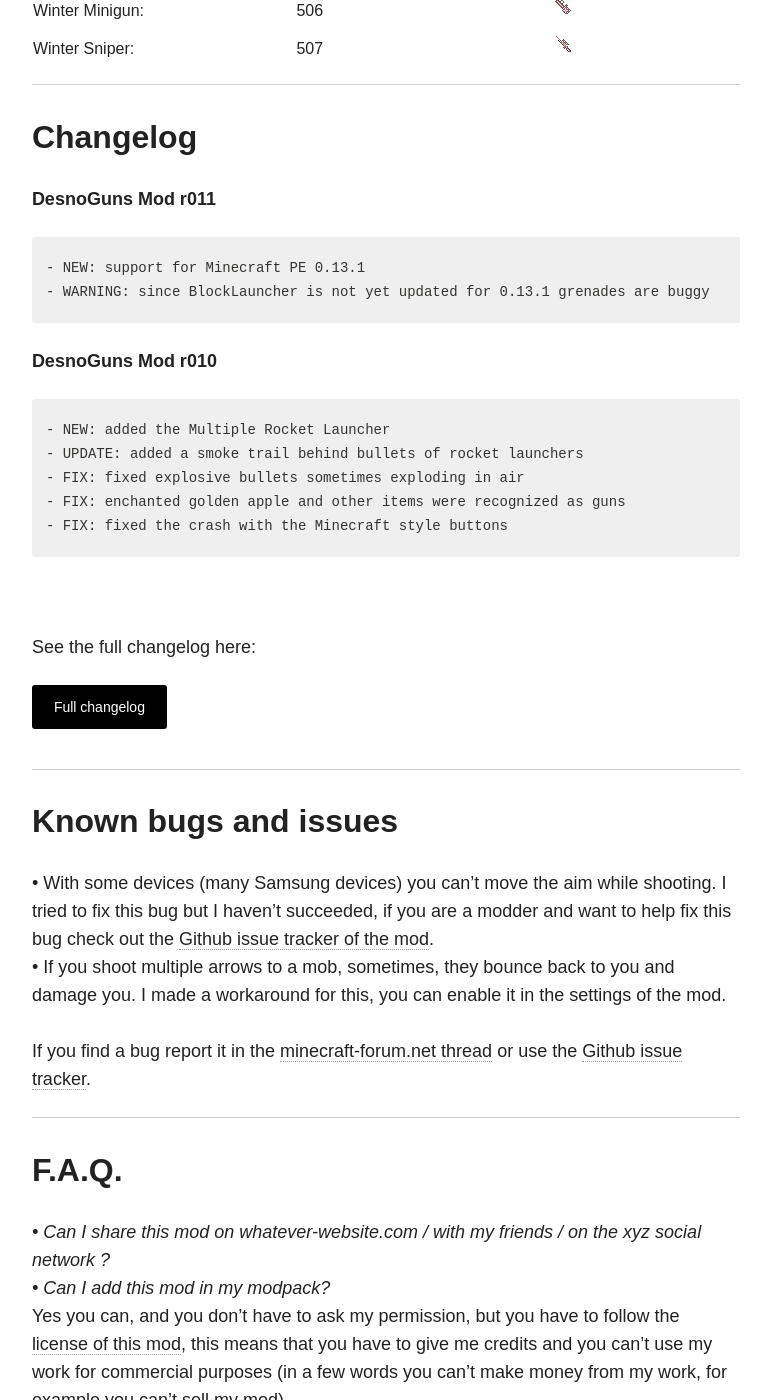
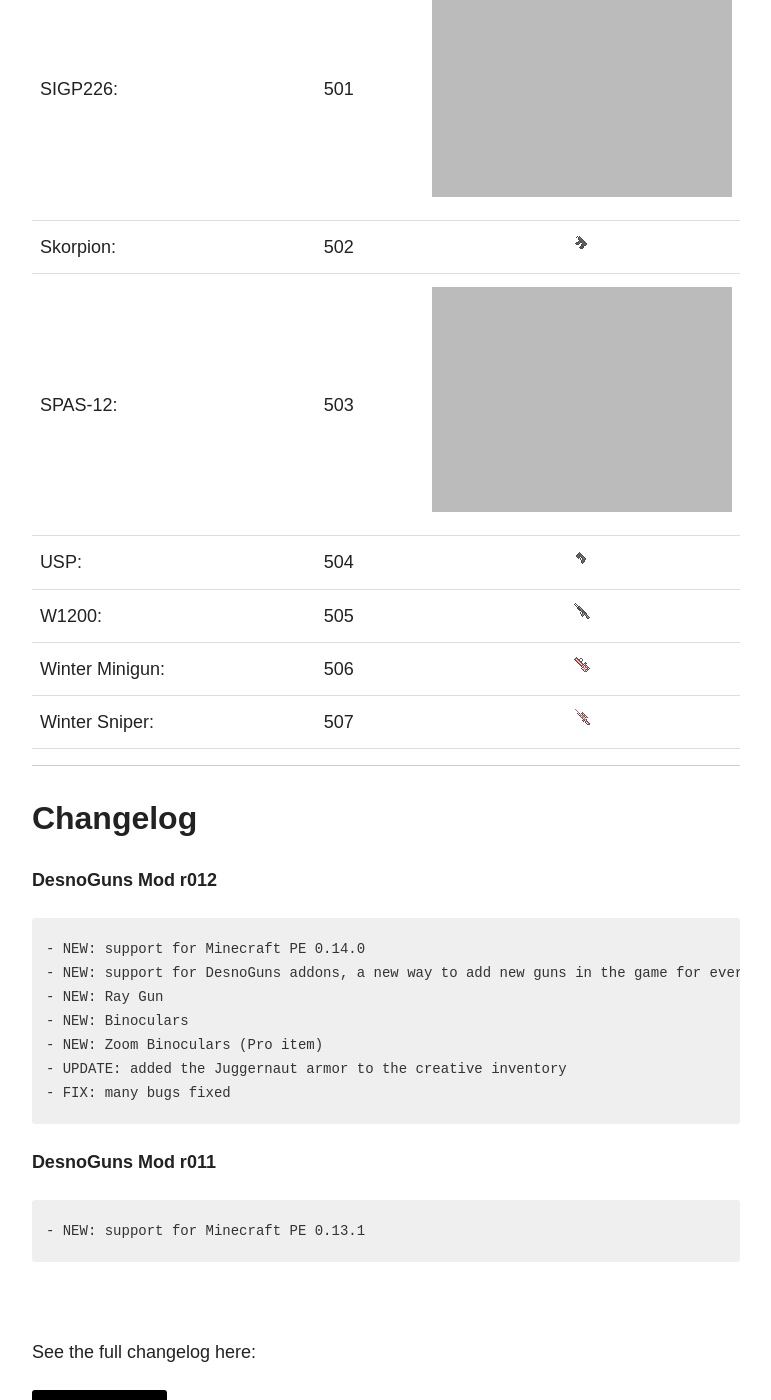
Before and after one commit to Desno365/Desno365.github.io, a Jekyll site: the page built from minecraft/desnoguns-mod/index.md, in a window 1280 px wide and 1400 px high, scrolled down 12956 px. Shown: the whole window, without its empty margins (254-1025 px from the left). Built offline with Jekyll 4.4.1, drawn with Linux system fonts in a browser that asks for light colours; nearby versions of some CDN libraries; comment, search, counter and statistics services are not loaded; some of the changed text lies outside the part shown.

Commit message:
DesnoGuns r012; Fix tables with new website version

```diff
--- a/minecraft/desnoguns-mod/index.md
+++ b/minecraft/desnoguns-mod/index.md
@@ -44,16 +44,16 @@
 
 ## Downloads
 
-<i>Minecraft Pocket Edition 0.13.1:</i><br>
-<i> --- DesnoGuns Mod <b>r011</b>:</i>
+<i>Minecraft Pocket Edition 0.14.0:</i><br>
+<i> --- DesnoGuns Mod <b>r012</b>:</i>
 
 | Website | Support | Regular |
 |:--------|:-------:|:-------:|
-| Filecred:          | [Support download](http://adf.ly/1TidSk) | [Regular download](http://filecred.com/A423G567) |
-| MediaFire:         | [Support download](http://adf.ly/1TidW3) | [Regular download](http://www.mediafire.com/download/l3wv18fkokefz1f/DesnoGuns_r011_Desno365.zip) |
-| Android File Host: | [Support download](http://adf.ly/1TidOf) | [Regular download](https://www.androidfilehost.com/?fid=24269982087022113) |
+| Filecred:          | [Support download](http://adf.ly/1XGAsD) | [Regular download](http://filecred.com/A533G56C) |
+| MediaFire:         | [Support download](http://adf.ly/1XGAzC) | [Regular download](http://www.mediafire.com/download/2wvqtltsl2fu86a/DesnoGuns_r012_Desno365.zip) |
+| Android File Host: | [Support download](http://adf.ly/1XGB4r) | [Regular download](https://www.androidfilehost.com/?fid=24421527759884108) |
 |----
-{: rules="groups"}
+{: .table}
 
 • Remember to read the "Installation instructions" section before downloading.
 <br><br>
@@ -179,25 +179,26 @@
 | Winter Minigun:              | 506      | <figure><a href="{{ site.url }}/minecraft/desnoguns-mod/images/how-to-craft/crafting/minigun.png"><img src="{{ site.url }}/minecraft/desnoguns-mod/images/how-to-craft/icons/Xmas-minigun.png" alt="image"></a></figure> |
 | Winter Sniper:               | 507      | <figure><a href="{{ site.url }}/minecraft/desnoguns-mod/images/how-to-craft/crafting/sniper-rifle.png"><img src="{{ site.url }}/minecraft/desnoguns-mod/images/how-to-craft/icons/Xmas-sniper.png" alt="image"></a></figure> |
 |----
-{: rules="groups"}
+{: .table}
 
 ---
 
 ## Changelog
 
+**DesnoGuns Mod r012**
+{% highlight text %}
+- NEW: support for Minecraft PE 0.14.0
+- NEW: support for DesnoGuns addons, a new way to add new guns in the game for everyone!
+- NEW: Ray Gun
+- NEW: Binoculars
+- NEW: Zoom Binoculars (Pro item)
+- UPDATE: added the Juggernaut armor to the creative inventory
+- FIX: many bugs fixed
+{% endhighlight %}
+
 **DesnoGuns Mod r011**
 {% highlight text %}
 - NEW: support for Minecraft PE 0.13.1
-- WARNING: since BlockLauncher is not yet updated for 0.13.1 grenades are buggy
-{% endhighlight %}
-
-**DesnoGuns Mod r010**
-{% highlight text %}
-- NEW: added the Multiple Rocket Launcher
-- UPDATE: added a smoke trail behind bullets of rocket launchers
-- FIX: fixed explosive bullets sometimes exploding in air
-- FIX: enchanted golden apple and other items were recognized as guns
-- FIX: fixed the crash with the Minecraft style buttons
 {% endhighlight %}
 
 <br>
```
Also changed, not shown: minecraft/desnoguns-mod/full-changelog/changelog.html (+9 -0 lines), minecraft/desnoguns-mod/full-changelog/index.md (+11 -0 lines), minecraft/desnoguns-mod/older-versions/index.md (+15 -3 lines).
